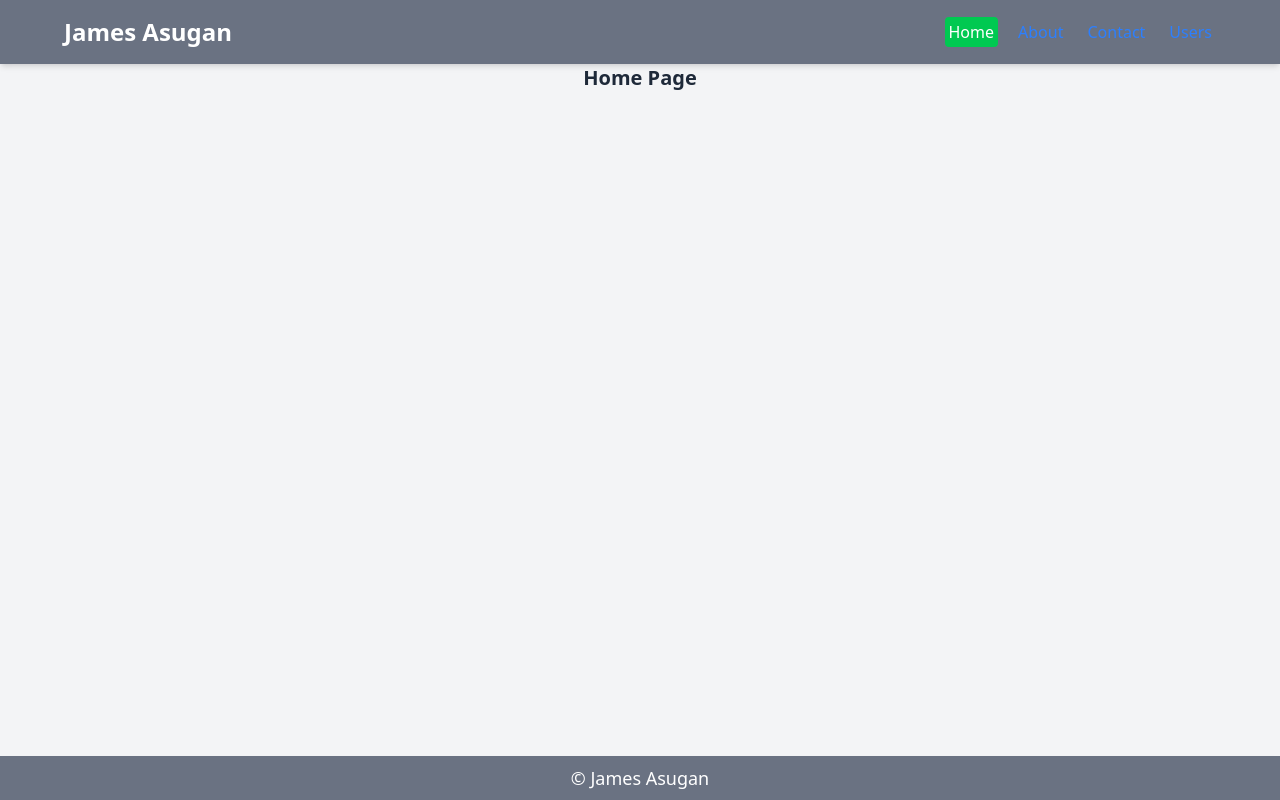
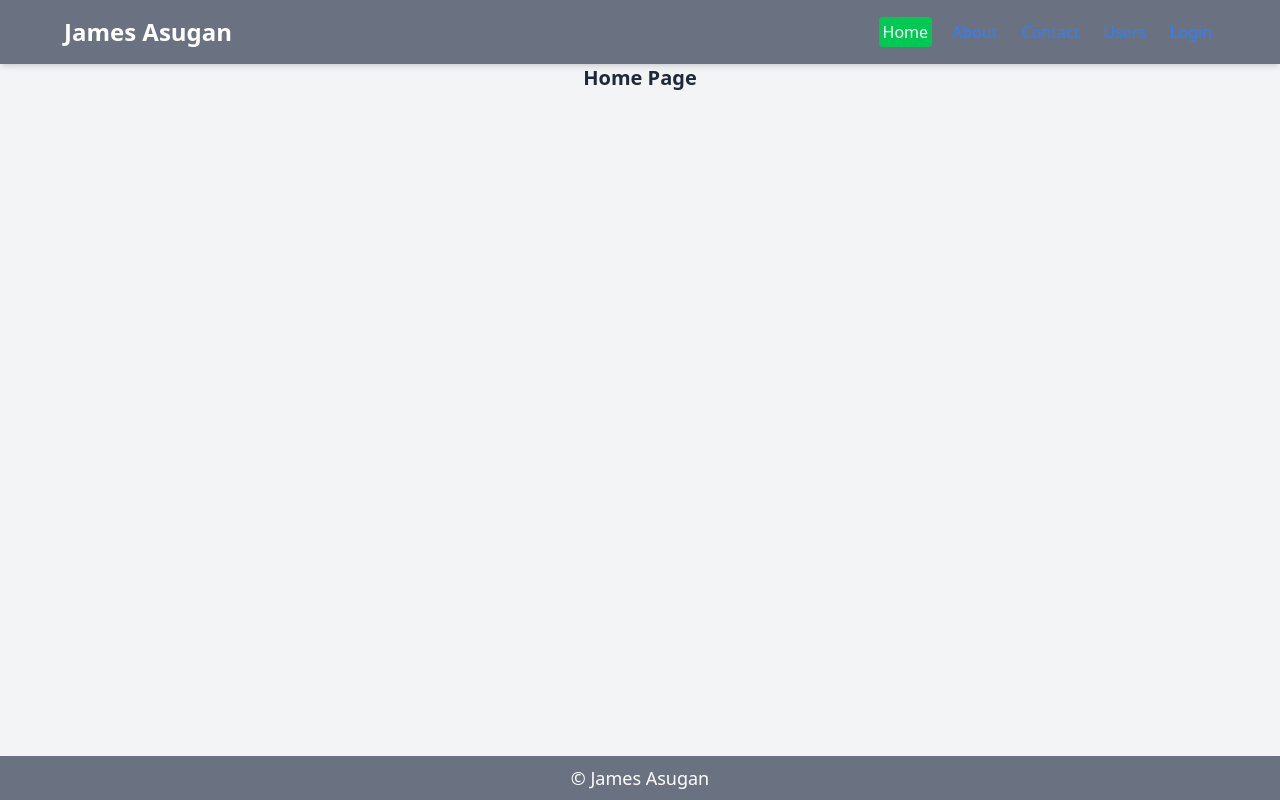
Before and after one commit to jamesasugan/100Days_of_Learning_React, a React (Vite) app: page / in a window 1280 px wide. Built offline with nearby package versions, Linux system fonts and the light colour scheme.

Commit message:
Day 41: Create custom hook (basic)

```diff
--- a/src/App.jsx
+++ b/src/App.jsx
@@ -22,6 +22,7 @@
 import NotFound from './pages/NotFound.jsx';
 import Users from './pages/Users.jsx';
 import UserDetail from './pages/UserDetail.jsx';
+import Login from './pages/Login.jsx';
 
 function App() {
   const name = "James Asugan";
@@ -36,6 +37,7 @@
             <Route path='/' element={<Home />} />
             <Route path='/about' element={<About />} />
             <Route path='/contact' element={<Contact />} />
+            <Route path='/login' element={<Login />} />
             <Route path='/users' element={<Users />} />
             <Route path='/users/:id' element={<UserDetail />} />
             <Route path='*' element={<NotFound />} />
--- a/src/components/Header.jsx
+++ b/src/components/Header.jsx
@@ -5,7 +5,8 @@
     {name: "Home", path: "/"},
     {name: "About", path: "/about"},
     {name: "Contact", path: "/contact"},
-    {name: "Users", path: "/users"}
+    {name: "Users", path: "/users"},
+    {name: "Login", path: "/login"}
   ];
 
   const navLinkClass = ({ isActive}) => isActive ? "bg-green-500 text-white rounded p-1" : "text-blue-500 p-1";
```
